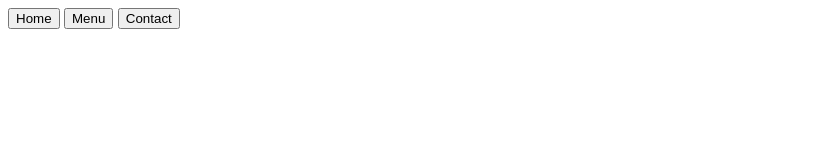
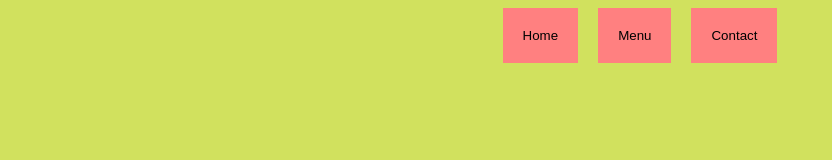
Before and after one commit to oe14/restaurant-, a website built with webpack: page src/template.html in a window 1280 px wide. Shown: the whole page, without its empty margins (0-832 px from the left). Built offline with nearby package versions, Linux system fonts and the light colour scheme.

Commit message:
center nav btns & content div

```diff
--- a/src/style.css
+++ b/src/style.css
@@ -1,3 +1,23 @@
-body { font-family: Arial, sans-serif; }
-#home-btn{
+body { font-family: Arial, sans-serif;
+background-color: #d1e15e;
+
+
+}
+
+
+
+
+.headerBtns{
+background-color: #ff8080;
+
+padding: 20px;
+border-width: 0;
  }
+nav{
+display: flex;
+gap: 20px;
+justify-content: center;}
+
+#content{
+
+text-align:center; }
--- a/src/template.html
+++ b/src/template.html
@@ -8,9 +8,9 @@
 <body>
     <header>
         <nav>
-            <button id="home-btn">Home</button>
-            <button id="menu-btn">Menu</button>
-            <button id="contact-btn">Contact</button>
+            <button class="headerBtns" id="home-btn">Home</button>
+            <button class="headerBtns" id="menu-btn">Menu</button>
+            <button class="headerBtns" id="contact-btn">Contact</button>
         </nav>
     </header>
     <div id="content"></div>
```
